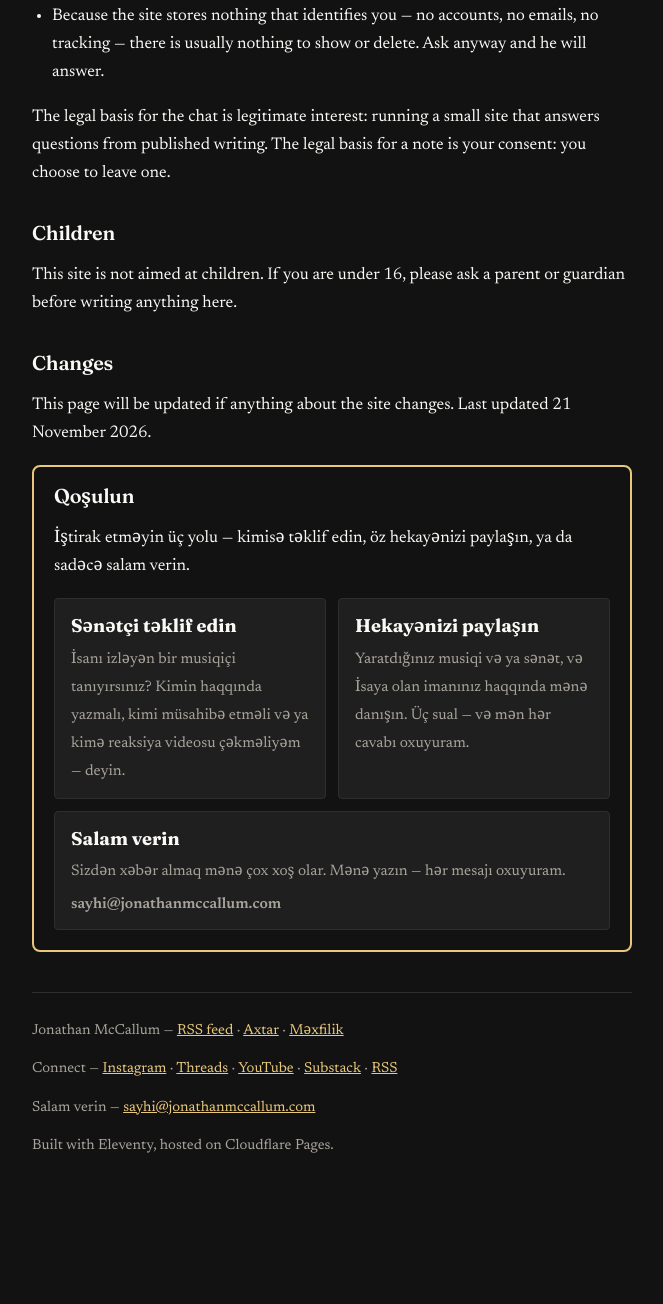
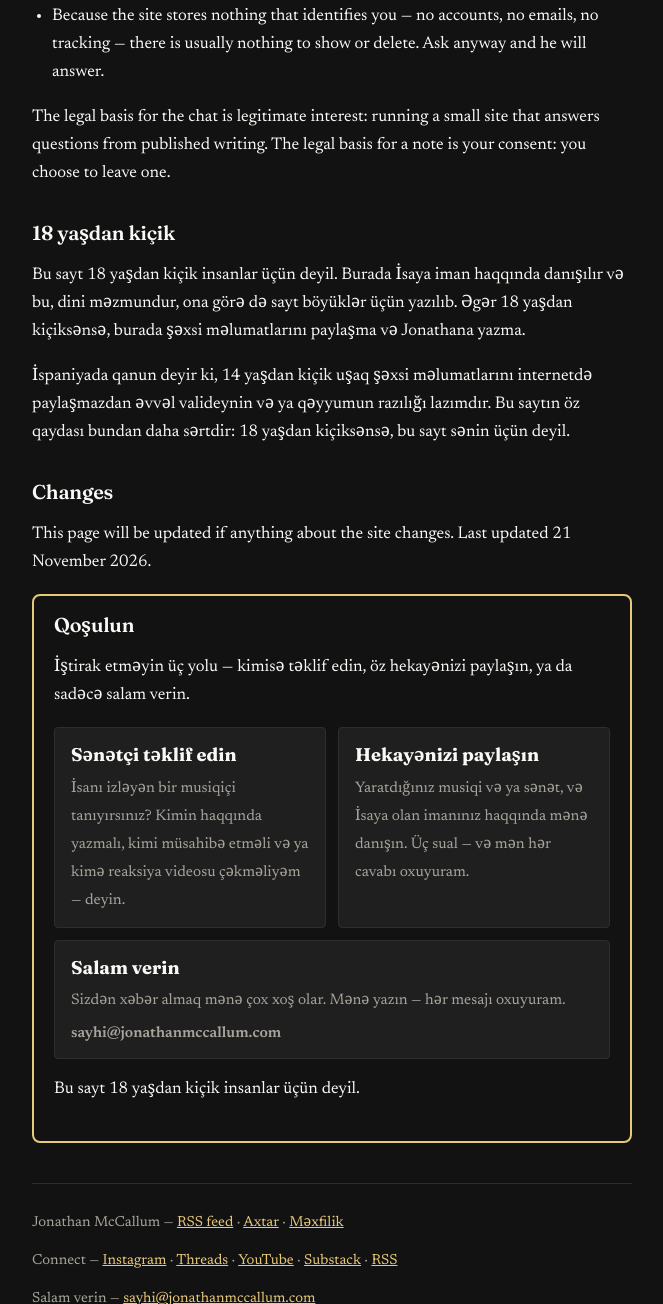
Before and after one commit to streamjonathan/jonathanmccallum-az, an Eleventy site: page content/pages/privacy.md in a window 1280 px wide. Shown: the part 1452-2756 px from the top of the page, without its empty margins (308-971 px from the left). Before the commit the page ends 2672 px from the top, so only its background shows below. Built offline with nearby package versions, Linux system fonts and the light colour scheme; Eleventy itself is replaced by a stand-in of ours; files that its build step writes are made by us from their sources.

Commit message:
Under-18 policy: site is not for people under 18 [az]

```diff
--- a/_includes/get-involved.njk
+++ b/_includes/get-involved.njk
@@ -16,4 +16,5 @@
       <span class="get-involved__email" data-contact-email-text>Mənə e-poçt yazın</span>
     </a>
   </div>
+  <p>Bu sayt 18 yaşdan kiçik insanlar üçün deyil.</p>
 </section>
--- a/content/pages/privacy.md
+++ b/content/pages/privacy.md
@@ -40,9 +40,11 @@ This site follows the EU's General Data Protection Regulation (GDPR) as its stan
 
 The legal basis for the chat is legitimate interest: running a small site that answers questions from published writing. The legal basis for a note is your consent: you choose to leave one.
 
-## Children
+## 18 yaşdan kiçik
 
-This site is not aimed at children. If you are under 16, please ask a parent or guardian before writing anything here.
+Bu sayt 18 yaşdan kiçik insanlar üçün deyil. Burada İsaya iman haqqında danışılır və bu, dini məzmundur, ona görə də sayt böyüklər üçün yazılıb. Əgər 18 yaşdan kiçiksənsə, burada şəxsi məlumatlarını paylaşma və Jonathana yazma.
+
+İspaniyada qanun deyir ki, 14 yaşdan kiçik uşaq şəxsi məlumatlarını internetdə paylaşmazdan əvvəl valideynin və ya qəyyumun razılığı lazımdır. Bu saytın öz qaydası bundan daha sərtdir: 18 yaşdan kiçiksənsə, bu sayt sənin üçün deyil.
 
 ## Changes
 
```
